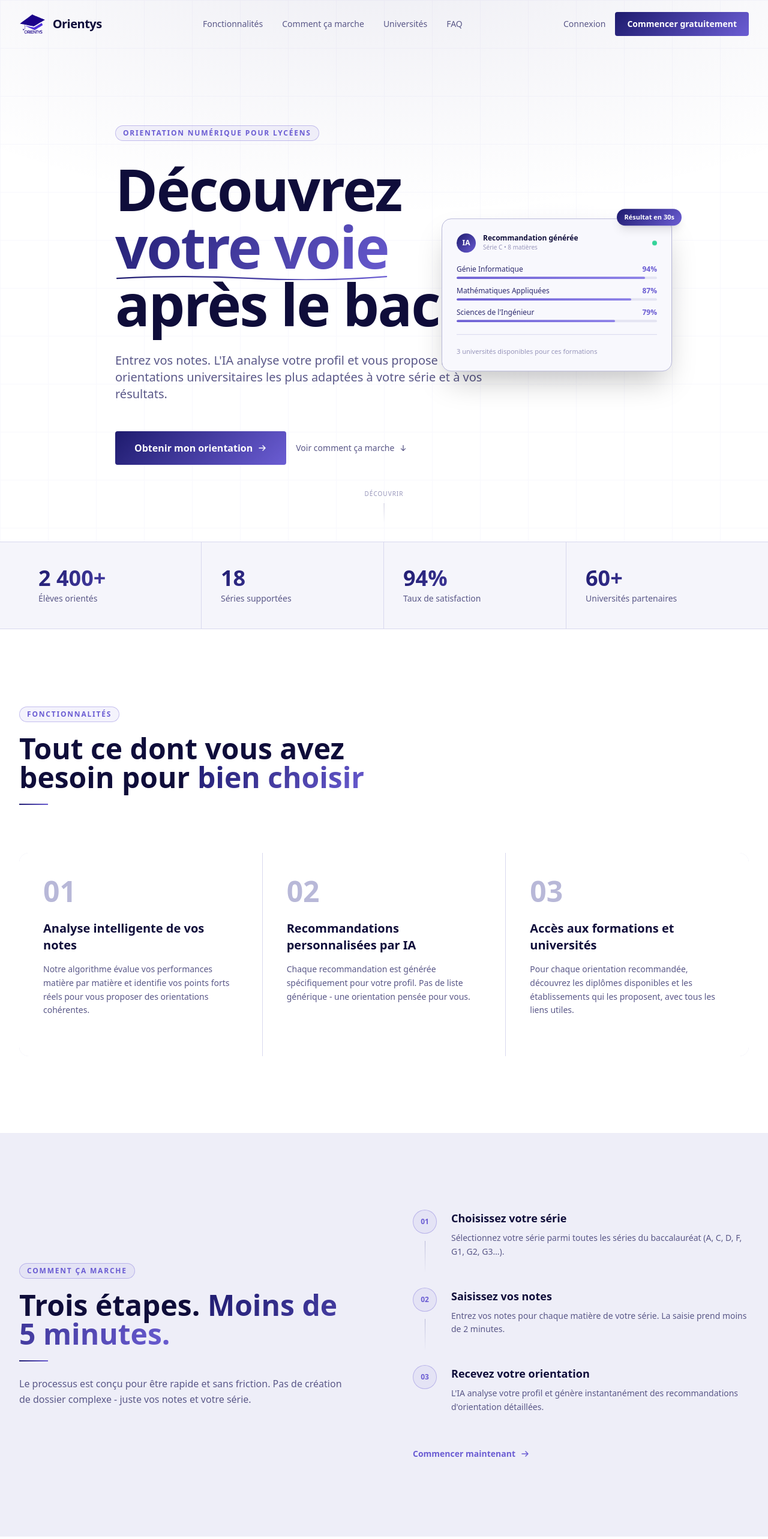
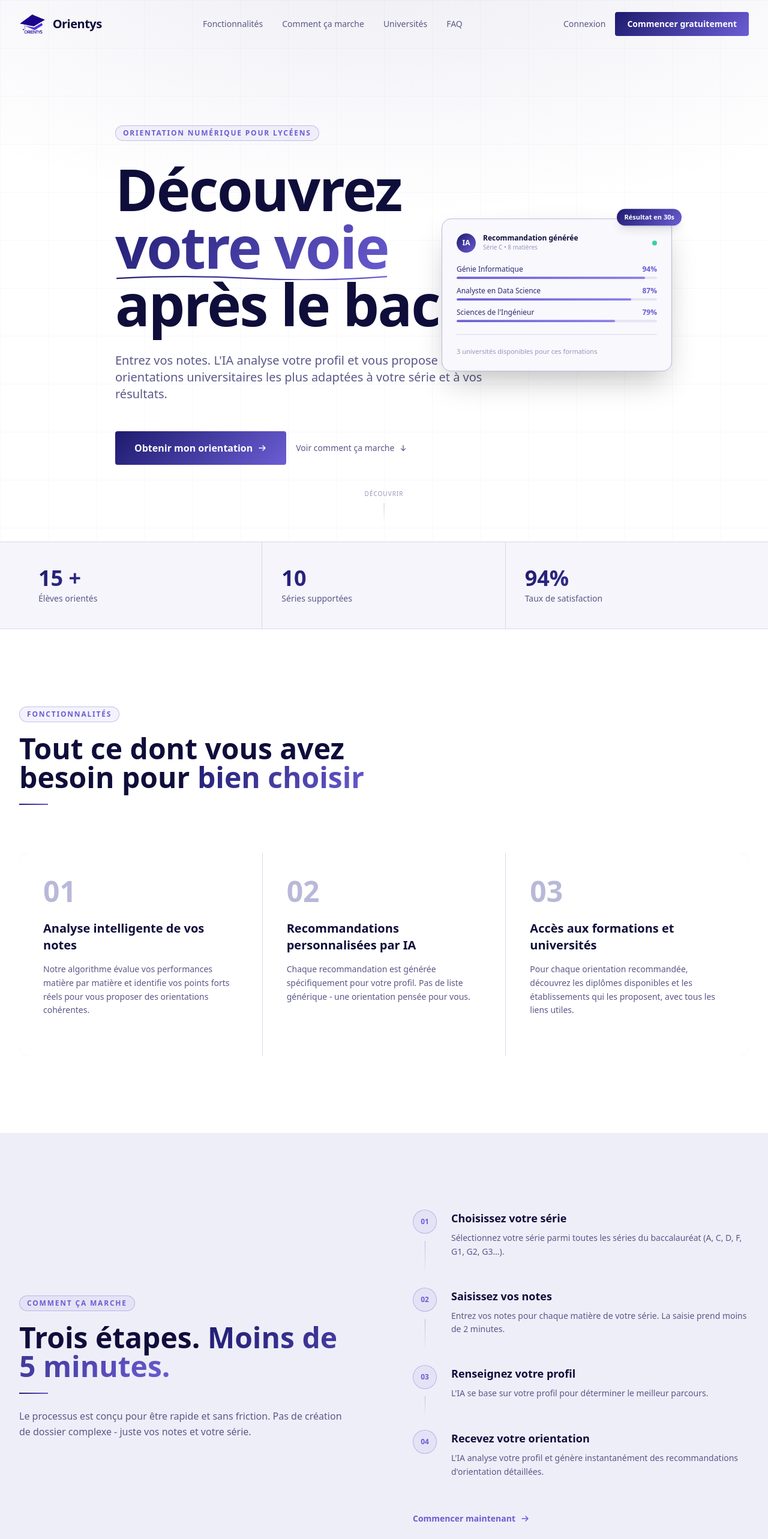
Before and after one commit to bobwuren/orychat, a Next.js app: page / in a window 1280 px wide. Shown: the top 2566 px of the page at 60% size. Built offline with nearby package versions, Linux system fonts and the light colour scheme; a web font is replaced by a local one.

Commit message:
fix: update statistics values and add new steps for improved clarity in user guidance

```diff
--- a/app/page.tsx
+++ b/app/page.tsx
@@ -9,10 +9,10 @@ import Link from "next/link";
  * --------------------------------------------------------------------------- */
 
 const stats = [
-  { value: "2 400+", label: "Élèves orientés" },
-  { value: "18", label: "Séries supportées" },
+  { value: "15 +", label: "Élèves orientés" },
+  { value: "10", label: "Séries supportées" },
   { value: "94%", label: "Taux de satisfaction" },
-  { value: "60+", label: "Universités partenaires" },
+  // { value: "60+", label: "Universités partenaires" },
 ];
 
 const features = [
@@ -51,6 +51,12 @@ const steps = [
   },
   {
     step: "03",
+    title: "Renseignez votre profil",
+    description:
+      "L'IA se base sur votre profil pour déterminer le meilleur parcours.",
+  },
+  {
+    step: "04",
     title: "Recevez votre orientation",
     description:
       "L'IA analyse votre profil et génère instantanément des recommandations d'orientation détaillées.",
@@ -92,7 +98,7 @@ const faqs = [
   {
     question: "Comment fonctionne l'IA derrière les recommandations ?",
     answer:
-      "Notre modèle analyse le poids de chaque matière dans votre série, identifie vos dominantes et les croise avec les prérequis des filières universitaires pour générer des orientations pertinentes.",
+      "Notre modèle analyse le poids de chaque matière dans votre série, identifie vos dominantes et les croise avec les prérequis des filières universitaires ainsi que votre profil pour générer des orientations pertinentes.",
   },
   {
     question: "Puis-je consulter mes anciennes recommandations ?",
@@ -309,7 +315,7 @@ export default function HomePage() {
                 <div className="space-y-3">
                   {[
                     { label: "Génie Informatique", score: 94 },
-                    { label: "Mathématiques Appliquées", score: 87 },
+                    { label: "Analyste en Data Science", score: 87 },
                     { label: "Sciences de l'Ingénieur", score: 79 },
                   ].map((item) => (
                     <div key={item.label}>
@@ -394,7 +400,7 @@ export default function HomePage() {
         }}
       >
         <div className="max-w-7xl mx-auto px-6 lg:px-8">
-          <div className="grid grid-cols-2 lg:grid-cols-4">
+          <div className="grid grid-cols-2 lg:grid-cols-3">
             {stats.map((stat, i) => (
               <div
                 key={stat.label}
--- a/components/layout/footer.tsx
+++ b/components/layout/footer.tsx
@@ -89,7 +89,7 @@ export default function Footer() {
               style={{ color: "var(--color-text-muted)" }}
             >
               La plateforme d&apos;orientation numérique qui guide les lycéens
-              africains vers les formations qui leur correspondent - grâce à
+              africains vers les formations digitales qui leur correspondent - grâce à
               l&apos;intelligence artificielle.
             </p>
             <div className="flex items-center gap-3">
```
